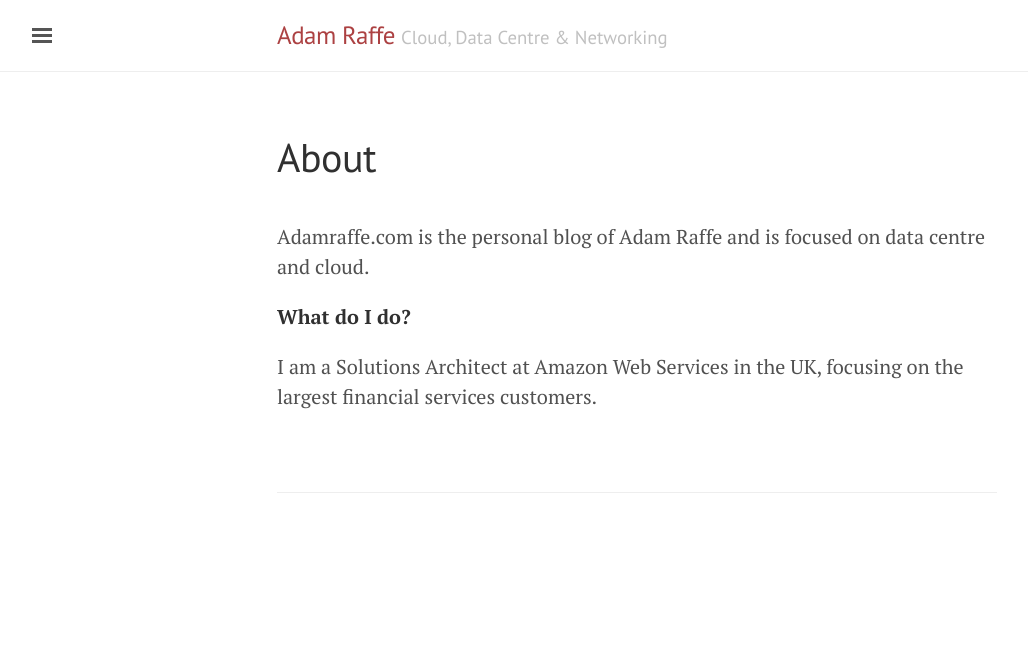
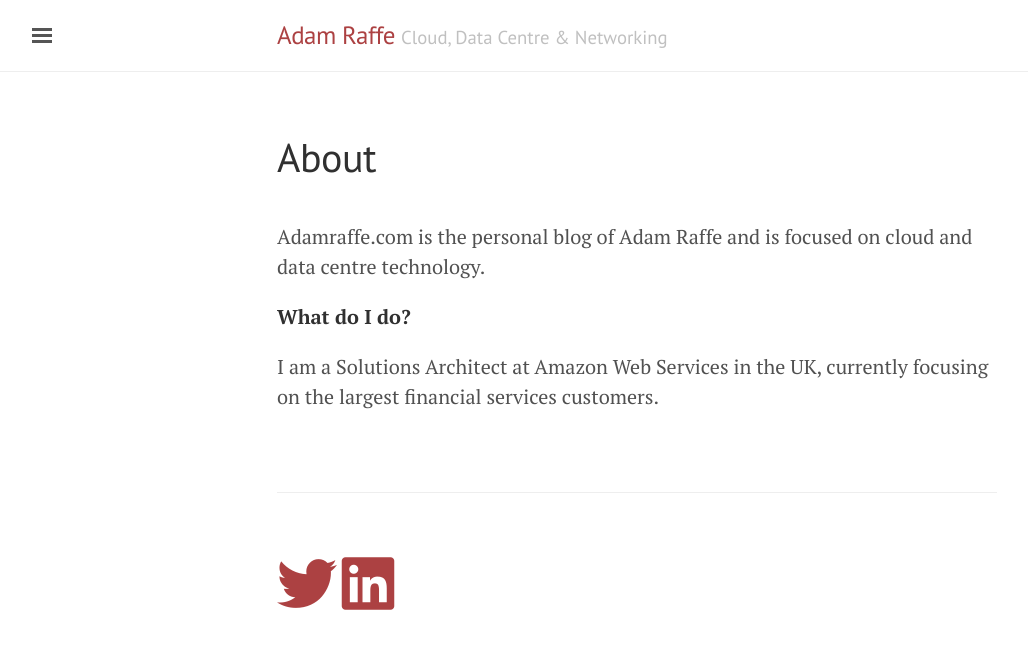
Before and after one commit to Araffe/araffe.github.io, a Jekyll site: the page built from about.md, in a window 1280 px wide. Shown: the top 649 px of the page, without its empty margins (3-1031 px from the left). Built offline with Jekyll 4.4.1, drawn with Linux system fonts in a browser that asks for light colours.

Commit message:
Update About page

```diff
--- a/about.md
+++ b/about.md
@@ -4,17 +4,17 @@ title: About
 ---
 
 <br/>
-Adamraffe.com is the personal blog of Adam Raffe and is focused on data centre and cloud.
+Adamraffe.com is the personal blog of Adam Raffe and is focused on cloud and data centre technology.
 
 **What do I do?**
 
-I am a Solutions Architect at Amazon Web Services in the UK, focusing on the largest financial services customers.
+I am a Solutions Architect at Amazon Web Services in the UK, currently focusing on the largest financial services customers.
 
 
 <br/>
 <hr/>
 <br/>
 <span class="contacticon center">
-	<a href="http://uk.linkedin.com/in/adamraffe" target="_blank"><i class="fa fa-linkedin-square"></i></a>
-	<a href="https://twitter.com/adamraffe" target="_blank"><i class="fa fa-twitter-square"></i></a>
+      <a href="https://twitter.com/adamraffe"><i class="fab fa-twitter fa-3x"></i></a>
+      <a href="https://uk.linkedin.com/in/adamraffe"><i class="fab fa-linkedin fa-3x"></i></a>
 </span>
```
